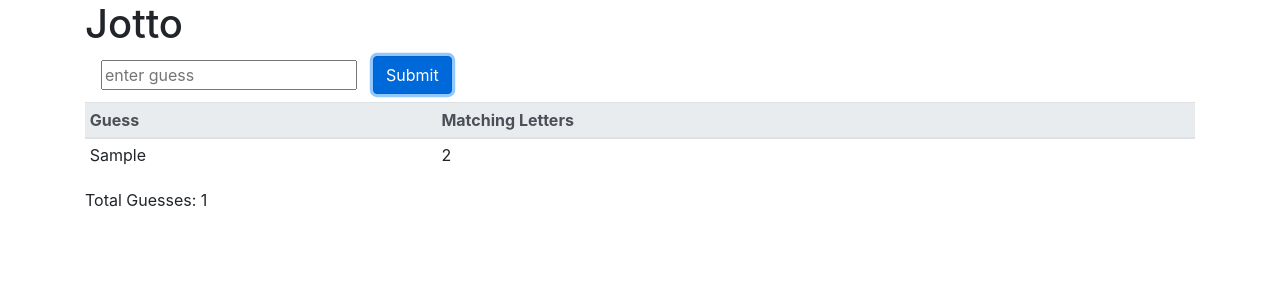
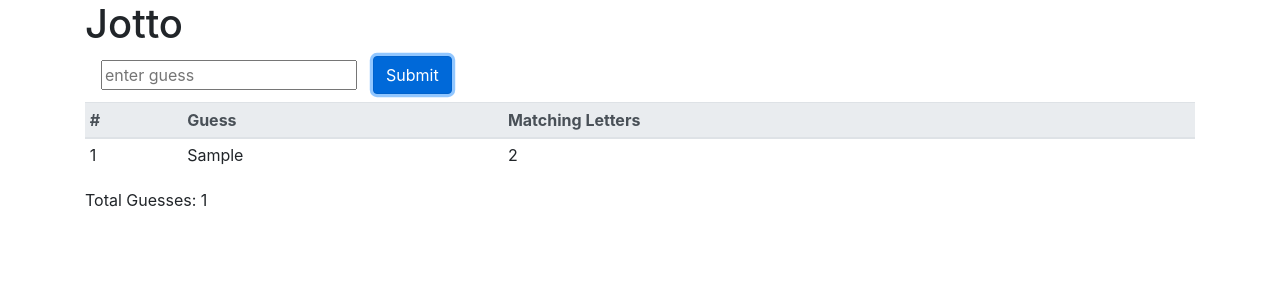
Before and after one commit to JoAn9/tests-react-jotto-redux, a React (Create React App) app: page / in a window 1280 px wide. Both pictures are taken after typing "Sample" into the empty fields and a click on the button "Submit". Shown: the top 300 px of the page. Built offline with nearby package versions, Linux system fonts and the light colour scheme.

Commit message:
guessed words index row - tests & code

```diff
--- a/src/GuessedWords.js
+++ b/src/GuessedWords.js
@@ -7,6 +7,7 @@ function GuessedWords({ guessedWords }) {
       <table data-test="table-guessedWords" className="table table-sm">
         <thead className="thead-light">
           <tr>
+            <th>#</th>
             <th>Guess</th>
             <th>Matching Letters</th>
           </tr>
@@ -14,6 +15,7 @@ function GuessedWords({ guessedWords }) {
         <tbody>
           {guessedWords.map((word, index) => (
             <tr data-test="table-row" key={index}>
+              <td data-test="guessed-word-index">{index + 1}</td>
               <td>{word.guessedWord}</td>
               <td>{word.lettersMatch}</td>
             </tr>
```
Also changed, not shown: 1 other file (tests, documents, lock files or other folders).
